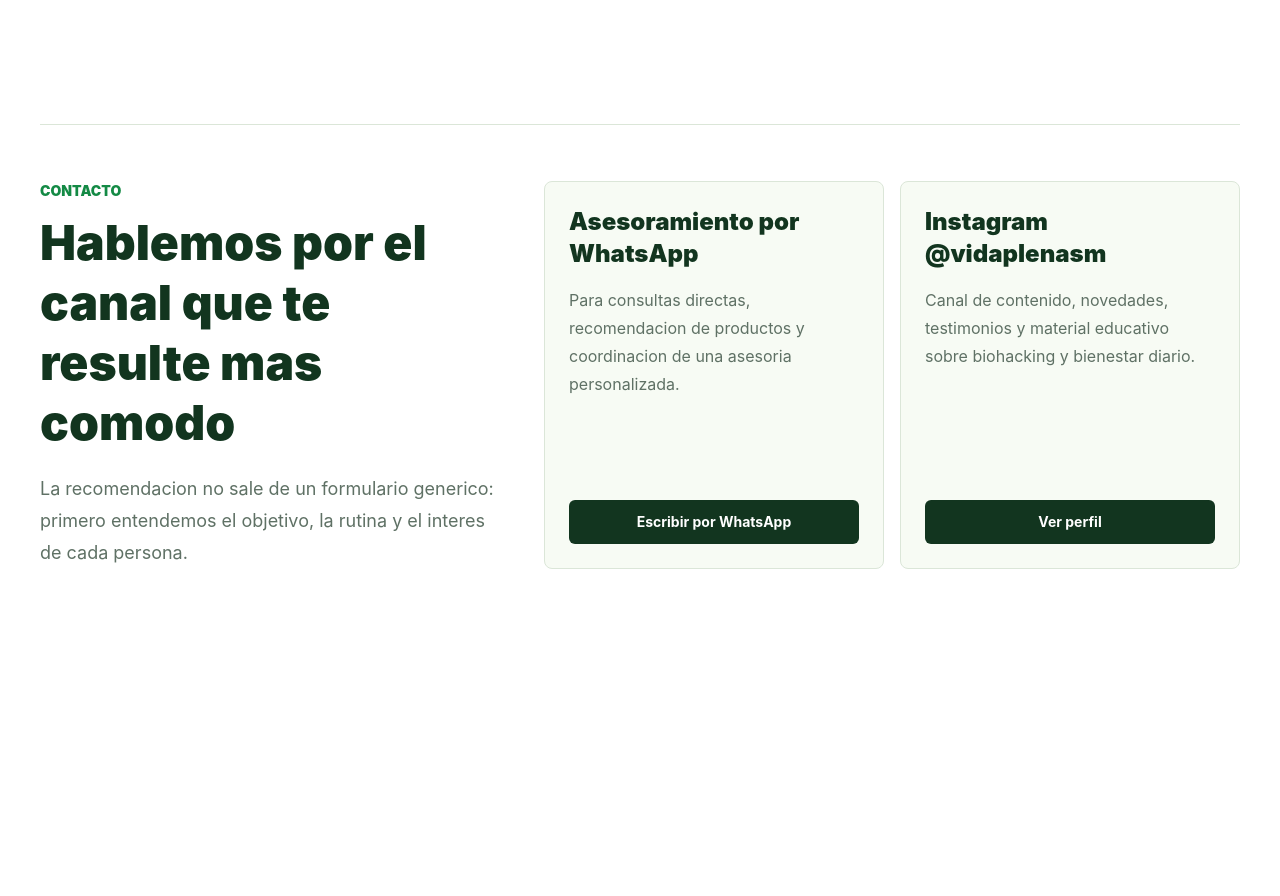
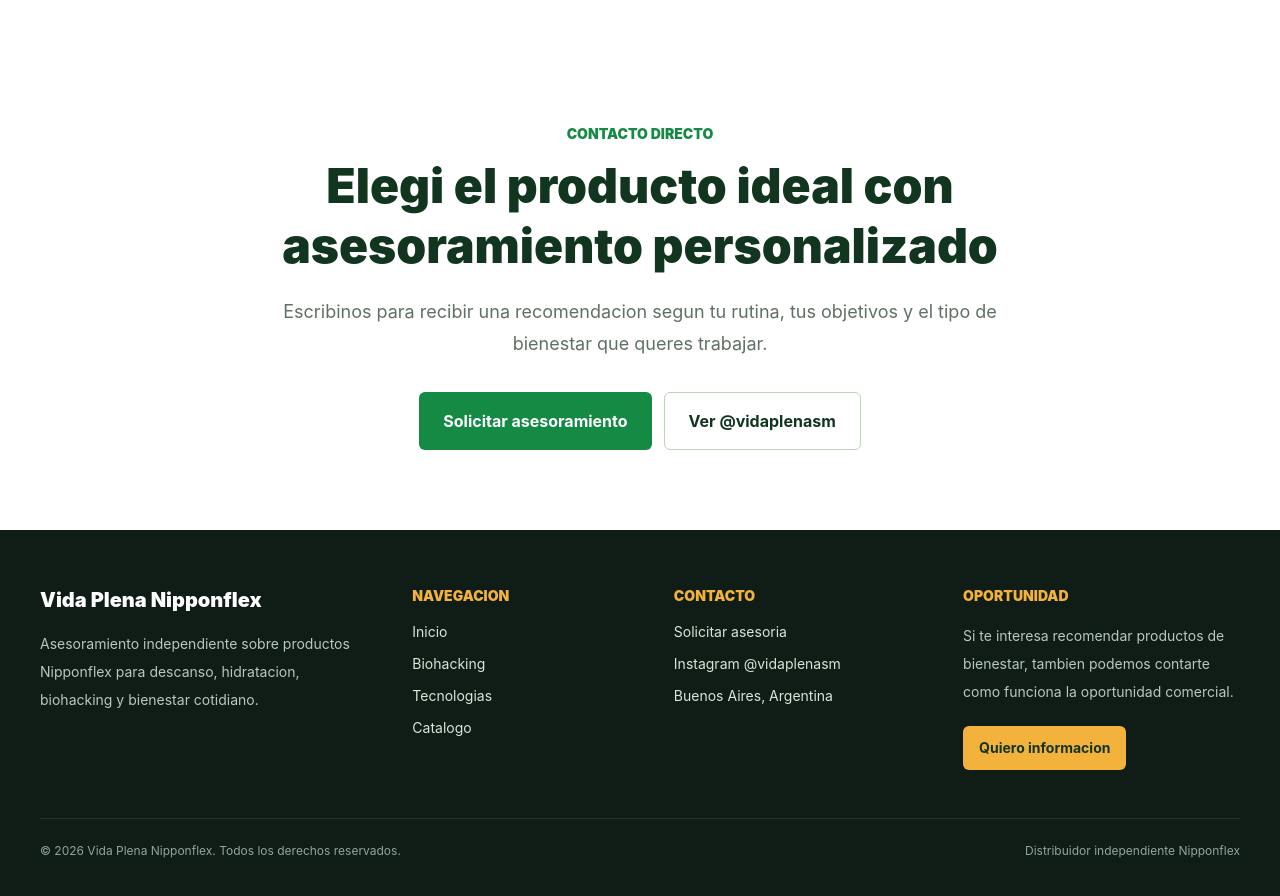
Before and after one commit to matiasvengas12-spec/nipponflex-web, a React (Vite) app: page / in a window 1280 px wide. Shown: the part 5740-6636 px from the top of the page. Before the commit the page ends 6389 px from the top, so only its background shows below. Built offline with nearby package versions, Linux system fonts and the light colour scheme.

Commit message:
Add professional footer

```diff
--- a/src/App.jsx
+++ b/src/App.jsx
@@ -1,4 +1,5 @@
 import LandingPage from './components/landing/LandingPage'
+import SiteFooter from './components/layout/SiteFooter'
 import SiteHeader from './components/layout/SiteHeader'
 import BiohackingPage from './pages/BiohackingPage'
 import TechnologiesPage from './pages/TechnologiesPage'
@@ -16,6 +17,7 @@ function App() {
     <>
       <SiteHeader />
       <Page />
+      <SiteFooter />
     </>
   )
 }
--- a/src/components/landing/InstagramSection.jsx
+++ b/src/components/landing/InstagramSection.jsx
@@ -4,70 +4,40 @@ import {
   buildWhatsAppUrl,
 } from '../../config/contact'
 
-const contactChannels = [
-  {
-    title: 'Asesoramiento por WhatsApp',
-    description:
-      'Para consultas directas, recomendacion de productos y coordinacion de una asesoria personalizada.',
-    action: 'Escribir por WhatsApp',
-    href: buildWhatsAppUrl(
-      'Hola, quiero recibir asesoramiento sobre productos Nipponflex.',
-    ),
-    external: true,
-  },
-  {
-    title: `Instagram ${INSTAGRAM_HANDLE}`,
-    description:
-      'Canal de contenido, novedades, testimonios y material educativo sobre biohacking y bienestar diario.',
-    action: 'Ver perfil',
-    href: INSTAGRAM_URL,
-    external: true,
-  },
-]
-
 function InstagramSection() {
   return (
     <section className="bg-white px-5 py-20 sm:px-8 lg:px-10">
-      <div className="mx-auto max-w-7xl">
-        <div className="grid gap-10 border-t border-[#dbe6d8] pt-14 lg:grid-cols-[0.8fr_1.2fr]">
-          <div>
+      <div className="mx-auto max-w-3xl text-center">
         <p className="text-sm font-black uppercase tracking-normal text-[#148a45]">
-              Contacto
+          Contacto directo
         </p>
         <h2 className="mt-3 text-4xl font-black leading-tight text-[#12351f] sm:text-5xl">
-              Hablemos por el canal que te resulte mas comodo
+          Elegi el producto ideal con asesoramiento personalizado
         </h2>
         <p className="mt-5 text-lg leading-8 text-[#5f7165]">
-              La recomendacion no sale de un formulario generico: primero
-              entendemos el objetivo, la rutina y el interes de cada persona.
+          Escribinos para recibir una recomendacion segun tu rutina, tus
+          objetivos y el tipo de bienestar que queres trabajar.
         </p>
-          </div>
 
-          <div className="grid gap-4 md:grid-cols-2">
-            {contactChannels.map((channel) => (
-              <article
-                key={channel.title}
-                className="flex min-h-64 flex-col justify-between rounded-lg border border-[#dbe6d8] bg-[#f7fbf4] p-6"
+        <div className="mt-8 flex flex-col justify-center gap-3 sm:flex-row">
+          <a
+            href={buildWhatsAppUrl(
+              'Hola, quiero recibir asesoramiento sobre productos Nipponflex.',
+            )}
+            target="_blank"
+            rel="noopener noreferrer"
+            className="inline-flex items-center justify-center rounded-md bg-[#148a45] px-6 py-4 text-base font-bold text-white transition hover:bg-[#0f7338] focus:outline-none focus:ring-4 focus:ring-[#98d5ad]"
           >
-                <div>
-                  <h3 className="text-2xl font-black text-[#12351f]">
-                    {channel.title}
-                  </h3>
-                  <p className="mt-4 text-base leading-7 text-[#5f7165]">
-                    {channel.description}
-                  </p>
-                </div>
+            Solicitar asesoramiento
+          </a>
           <a
-                  href={channel.href}
-                  target={channel.external ? '_blank' : undefined}
-                  rel={channel.external ? 'noopener noreferrer' : undefined}
-                  className="mt-8 inline-flex items-center justify-center rounded-md bg-[#12351f] px-5 py-3 text-sm font-bold text-white transition hover:bg-[#148a45] focus:outline-none focus:ring-4 focus:ring-[#badfc6]"
+            href={INSTAGRAM_URL}
+            target="_blank"
+            rel="noopener noreferrer"
+            className="inline-flex items-center justify-center rounded-md border border-[#bdd4ba] bg-white px-6 py-4 text-base font-bold text-[#12351f] transition hover:border-[#148a45] hover:text-[#148a45] focus:outline-none focus:ring-4 focus:ring-[#d9ebd6]"
           >
-                  {channel.action}
+            Ver {INSTAGRAM_HANDLE}
           </a>
-              </article>
-            ))}
-          </div>
         </div>
       </div>
     </section>
--- /dev/null
+++ b/src/components/layout/SiteFooter.jsx
@@ -0,0 +1,105 @@
+import {
+  INSTAGRAM_HANDLE,
+  INSTAGRAM_URL,
+  buildWhatsAppUrl,
+} from '../../config/contact'
+
+const footerLinks = [
+  { label: 'Inicio', href: '/' },
+  { label: 'Biohacking', href: '/biohacking' },
+  { label: 'Tecnologias', href: '/tecnologias' },
+  { label: 'Catalogo', href: '/#catalogo' },
+]
+
+function SiteFooter() {
+  const whatsappUrl = buildWhatsAppUrl(
+    'Hola, quiero recibir asesoramiento sobre productos Nipponflex.',
+  )
+
+  return (
+    <footer className="bg-[#101c16] px-5 py-14 text-white sm:px-8 lg:px-10">
+      <div className="mx-auto max-w-7xl">
+        <div className="grid gap-10 md:grid-cols-2 lg:grid-cols-[1.2fr_0.8fr_0.9fr_1fr]">
+          <div>
+            <p className="text-xl font-black">Vida Plena Nipponflex</p>
+            <p className="mt-4 max-w-sm text-sm leading-7 text-[#b8c8be]">
+              Asesoramiento independiente sobre productos Nipponflex para
+              descanso, hidratacion, biohacking y bienestar cotidiano.
+            </p>
+          </div>
+
+          <div>
+            <h3 className="text-sm font-black uppercase tracking-normal text-[#f3b23c]">
+              Navegacion
+            </h3>
+            <ul className="mt-4 space-y-3 text-sm text-[#d7e6d8]">
+              {footerLinks.map((link) => (
+                <li key={link.href}>
+                  <a className="transition hover:text-white" href={link.href}>
+                    {link.label}
+                  </a>
+                </li>
+              ))}
+            </ul>
+          </div>
+
+          <div>
+            <h3 className="text-sm font-black uppercase tracking-normal text-[#f3b23c]">
+              Contacto
+            </h3>
+            <ul className="mt-4 space-y-3 text-sm text-[#d7e6d8]">
+              <li>
+                <a
+                  className="transition hover:text-white"
+                  href={whatsappUrl}
+                  target="_blank"
+                  rel="noopener noreferrer"
+                >
+                  Solicitar asesoria
+                </a>
+              </li>
+              <li>
+                <a
+                  className="transition hover:text-white"
+                  href={INSTAGRAM_URL}
+                  target="_blank"
+                  rel="noopener noreferrer"
+                >
+                  Instagram {INSTAGRAM_HANDLE}
+                </a>
+              </li>
+              <li>Buenos Aires, Argentina</li>
+            </ul>
+          </div>
+
+          <div>
+            <h3 className="text-sm font-black uppercase tracking-normal text-[#f3b23c]">
+              Oportunidad
+            </h3>
+            <p className="mt-4 text-sm leading-7 text-[#b8c8be]">
+              Si te interesa recomendar productos de bienestar, tambien podemos
+              contarte como funciona la oportunidad comercial.
+            </p>
+            <a
+              href={buildWhatsAppUrl(
+                'Hola, quiero informacion sobre la oportunidad comercial Nipponflex.',
+              )}
+              target="_blank"
+              rel="noopener noreferrer"
+              className="mt-5 inline-flex rounded-md bg-[#f3b23c] px-4 py-3 text-sm font-bold text-[#12351f] transition hover:bg-[#ffca67] focus:outline-none focus:ring-4 focus:ring-[#f8d58b]"
+            >
+              Quiero informacion
+            </a>
+          </div>
+        </div>
+
+        <div className="mt-12 flex flex-col gap-2 border-t border-white/10 pt-6 text-xs text-[#93a79b] sm:flex-row sm:items-center sm:justify-between">
+          <span>© 2026 Vida Plena Nipponflex. Todos los derechos reservados.</span>
+          <span>Distribuidor independiente Nipponflex</span>
+        </div>
+      </div>
+    </footer>
+  )
+}
+
+export default SiteFooter
```
Lines whose indentation alone changed are shown as unchanged.
